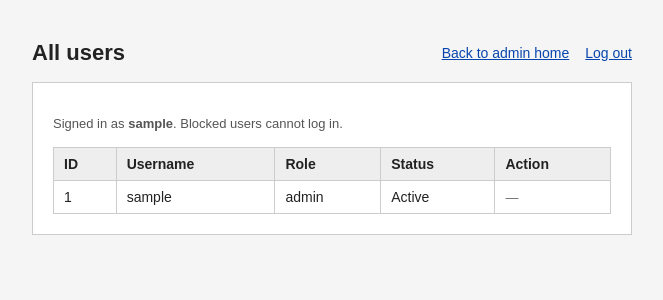
After one commit to sahdiyajiffry913-bit/prototypesample, a Flask app: page /admin/users in a window 1280 px wide. The commit adds this page. Shown: the top 300 px of the page, without its empty margins (308-971 px from the left). Run offline with Flask 3, Linux system fonts and the light colour scheme; the visitor is signed in with stand-in values (Sample User, id 1); parts of the project's set-up code (start-up, migrations or seed data) failed here and were passed over.

Commit message:
admin dashboard done

```diff
--- a/app.py
+++ b/app.py
@@ -27,6 +27,7 @@ class User(db.Model):
     # DB column is "password" (stores werkzeug hash); Python name stays password_hash
     password_hash = db.Column("password", db.String(255), nullable=False)
     role = db.Column(db.String(20), nullable=False)
+    is_blocked = db.Column(db.Boolean, nullable=False, default=False)
 
     def set_password(self, raw: str) -> None:
         self.password_hash = generate_password_hash(raw)
@@ -40,6 +41,11 @@ def login_required(view):
     def wrapped(*args, **kwargs):
         if "user_id" not in session:
             flash("Please log in to continue.", "warning")
+            return redirect(url_for("login"))
+        user = db.session.get(User, session["user_id"])
+        if user is None or user.is_blocked:
+            session.clear()
+            flash("Your account is disabled or no longer exists. Please contact an admin.", "error")
             return redirect(url_for("login"))
         return view(*args, **kwargs)
 
@@ -98,6 +104,10 @@ def login():
     user = User.query.filter_by(username=username).first()
     if not user or not user.check_password(password):
         flash("Invalid username or password.", "error")
+        return render_template("login.html"), 200
+
+    if user.is_blocked:
+        flash("This account has been blocked. Contact an administrator.", "error")
         return render_template("login.html"), 200
 
     session.clear()
@@ -189,6 +199,50 @@ def admin_dashboard():
     )
 
 
+@app.route("/admin/users")
+@login_required
+@role_required("admin")
+def admin_users():
+    users = User.query.order_by(User.id).all()
+    return render_template(
+        "admin_users.html",
+        username=session.get("username"),
+        users=users,
+        me_id=session["user_id"],
+    )
+
+
+@app.route("/admin/users/<int:user_id>/block", methods=["POST"])
+@login_required
+@role_required("admin")
+def admin_block_user(user_id):
+    if user_id == session["user_id"]:
+        flash("You cannot block your own account.", "error")
+        return redirect(url_for("admin_users"))
+    target = db.session.get(User, user_id)
+    if not target:
+        flash("User not found.", "error")
+        return redirect(url_for("admin_users"))
+    target.is_blocked = True
+    db.session.commit()
+    flash(f"User “{target.username}” is now blocked and cannot log in.", "success")
+    return redirect(url_for("admin_users"))
+
+
+@app.route("/admin/users/<int:user_id>/unblock", methods=["POST"])
+@login_required
+@role_required("admin")
+def admin_unblock_user(user_id):
+    target = db.session.get(User, user_id)
+    if not target:
+        flash("User not found.", "error")
+        return redirect(url_for("admin_users"))
+    target.is_blocked = False
+    db.session.commit()
+    flash(f"User “{target.username}” can log in again.", "success")
+    return redirect(url_for("admin_users"))
+
+
 @app.cli.command("init-db")
 def init_db():
     """Create database tables (run once: flask --app app init-db)."""
--- a/schema.sql
+++ b/schema.sql
@@ -14,10 +14,14 @@ CREATE TABLE IF NOT EXISTS `user` (
   username VARCHAR(80) NOT NULL,
   password VARCHAR(255) NOT NULL,
   role VARCHAR(20) NOT NULL,
+  is_blocked TINYINT(1) NOT NULL DEFAULT 0,
   UNIQUE KEY uq_user_username (username),
   KEY idx_user_username (username)
 ) ENGINE=InnoDB DEFAULT CHARSET=utf8mb4 COLLATE=utf8mb4_unicode_ci;
 
+-- Add block flag if your table was created earlier without it:
+-- ALTER TABLE `user` ADD COLUMN is_blocked TINYINT(1) NOT NULL DEFAULT 0;
+
 -- If you already have a `user` table with a plain `password` column, migrate e.g.:
 -- ALTER TABLE `user` ADD COLUMN password_hash VARCHAR(255) NULL AFTER username;
 -- (backfill hashes from your app, then DROP COLUMN password;)
--- a/static/css/style.css
+++ b/static/css/style.css
@@ -119,3 +119,58 @@ button {
   font-size: 22px;
   margin: 0;
 }
+
+.dash-links {
+  display: flex;
+  gap: 16px;
+  font-size: 14px;
+}
+
+.wide {
+  max-width: 900px;
+  margin: 0 auto;
+}
+
+.box--table {
+  overflow-x: auto;
+}
+
+.table-wrap {
+  overflow-x: auto;
+}
+
+.data-table {
+  width: 100%;
+  border-collapse: collapse;
+  font-size: 14px;
+}
+
+.data-table th,
+.data-table td {
+  border: 1px solid #ccc;
+  padding: 8px 10px;
+  text-align: left;
+}
+
+.data-table th {
+  background: #eee;
+}
+
+.data-table tbody tr:nth-child(even) {
+  background: #fafafa;
+}
+
+.inline-form {
+  display: inline;
+  margin: 0;
+}
+
+.inline-form button {
+  padding: 4px 10px;
+  font-size: 13px;
+}
+
+.muted {
+  color: #666;
+  font-size: 13px;
+}
--- /dev/null
+++ b/templates/admin_users.html
@@ -0,0 +1,55 @@
+{% extends "base.html" %}
+{% block title %}All users - uilingo{% endblock %}
+
+{% block content %}
+<div class="wide">
+  <div class="dash-top">
+    <h1>All users</h1>
+    <div class="dash-links">
+      <a href="{{ url_for('admin_dashboard') }}">Back to admin home</a>
+      <a href="{{ url_for('logout') }}">Log out</a>
+    </div>
+  </div>
+
+  <div class="box box--table">
+    <p class="hint">Signed in as <strong>{{ username }}</strong>. Blocked users cannot log in.</p>
+
+    <div class="table-wrap">
+      <table class="data-table">
+        <thead>
+          <tr>
+            <th>ID</th>
+            <th>Username</th>
+            <th>Role</th>
+            <th>Status</th>
+            <th>Action</th>
+          </tr>
+        </thead>
+        <tbody>
+          {% for u in users %}
+          <tr>
+            <td>{{ u.id }}</td>
+            <td>{{ u.username }}</td>
+            <td>{{ u.role }}</td>
+            <td>{% if u.is_blocked %}Blocked{% else %}Active{% endif %}</td>
+            <td>
+              {% if u.id == me_id %}
+                <span class="muted">—</span>
+              {% elif u.is_blocked %}
+                <form class="inline-form" method="post" action="{{ url_for('admin_unblock_user', user_id=u.id) }}">
+                  <button type="submit">Unblock</button>
+                </form>
+              {% else %}
+                <form class="inline-form" method="post" action="{{ url_for('admin_block_user', user_id=u.id) }}">
+                  <button type="submit">Block user</button>
+                </form>
+              {% endif %}
+            </td>
+          </tr>
+          {% endfor %}
+        </tbody>
+      </table>
+    </div>
+  </div>
+</div>
+{% endblock %}
--- a/templates/dashboard_admin.html
+++ b/templates/dashboard_admin.html
@@ -9,6 +9,9 @@
 
 <div class="box">
   <p>Hello, <strong>{{ username }}</strong>.</p>
-  <p>Admin home page (prototype).</p>
+  <p class="hint">Manage accounts and see who uses uilingo.</p>
+  <form method="get" action="{{ url_for('admin_users') }}" class="inline-form">
+    <button type="submit">View all users</button>
+  </form>
 </div>
 {% endblock %}
```
